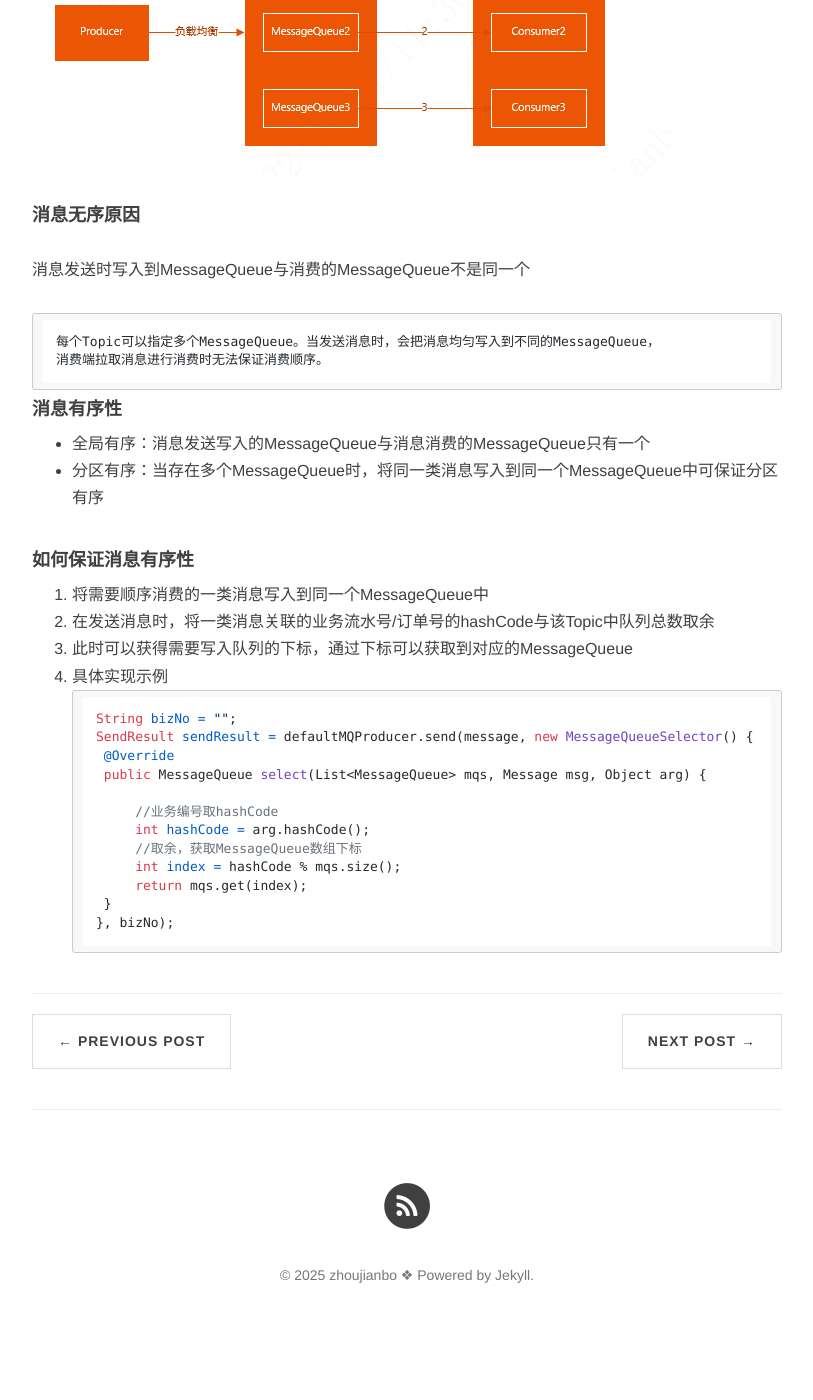
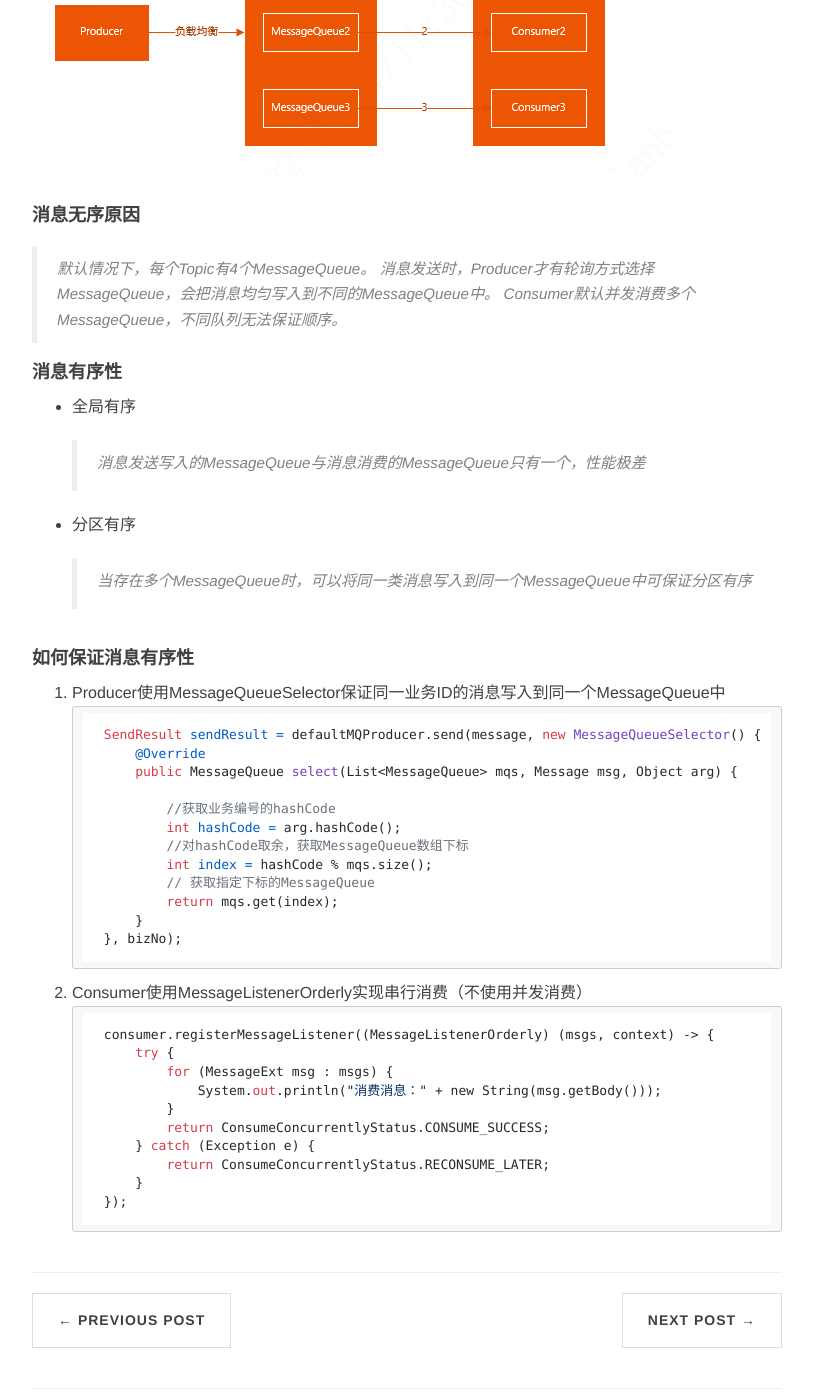
Before and after one commit to ZhouJianBoPro/ZhouJianBoPro.github.io, a Jekyll site: the page built from _posts/2022-08-25-RocketMQ消息有序性.md, in a window 1280 px wide and 1400 px high, scrolled down 611 px. Shown: the whole window, without its empty margins (233-1046 px from the left). Built offline with Jekyll 4.4.1, drawn with Linux system fonts in a browser that asks for light colours; nearby versions of some CDN libraries; comment, search, counter and statistics services are not loaded; before the commit the page ends 1963 px from its top, so only the background shows below that.

Commit message:
消息有序性

````diff
--- a/_posts/2022-08-25-RocketMQ消息有序性.md
+++ b/_posts/2022-08-25-RocketMQ消息有序性.md
@@ -9,31 +9,42 @@ tags: [rocketmq]
 ![消息流程图](/images/rocketmq-flow.png)
 
 #### 消息无序原因
-消息发送时写入到MessageQueue与消费的MessageQueue不是同一个
-```$xslt
-每个Topic可以指定多个MessageQueue。当发送消息时，会把消息均匀写入到不同的MessageQueue，
-消费端拉取消息进行消费时无法保证消费顺序。
-```
+> 默认情况下，每个Topic有4个MessageQueue。
+> 消息发送时，Producer才有轮询方式选择MessageQueue，会把消息均匀写入到不同的MessageQueue中。
+> Consumer默认并发消费多个MessageQueue，不同队列无法保证顺序。
+
 #### 消息有序性
-- 全局有序：消息发送写入的MessageQueue与消息消费的MessageQueue只有一个
-- 分区有序：当存在多个MessageQueue时，将同一类消息写入到同一个MessageQueue中可保证分区有序
+- 全局有序
+    > 消息发送写入的MessageQueue与消息消费的MessageQueue只有一个，性能极差
+- 分区有序
+    > 当存在多个MessageQueue时，可以将同一类消息写入到同一个MessageQueue中可保证分区有序
 
 #### 如何保证消息有序性
-1. 将需要顺序消费的一类消息写入到同一个MessageQueue中
-2. 在发送消息时，将一类消息关联的业务流水号/订单号的hashCode与该Topic中队列总数取余
-3. 此时可以获得需要写入队列的下标，通过下标可以获取到对应的MessageQueue
-4. 具体实现示例
-```java
-String bizNo = "";
-SendResult sendResult = defaultMQProducer.send(message, new MessageQueueSelector() {
-    @Override
-    public MessageQueue select(List<MessageQueue> mqs, Message msg, Object arg) {
+1. Producer使用MessageQueueSelector保证同一业务ID的消息写入到同一个MessageQueue中
+    ```java
+    SendResult sendResult = defaultMQProducer.send(message, new MessageQueueSelector() {
+        @Override
+        public MessageQueue select(List<MessageQueue> mqs, Message msg, Object arg) {
 
-        //业务编号取hashCode
-        int hashCode = arg.hashCode();
-        //取余，获取MessageQueue数组下标
-        int index = hashCode % mqs.size();
-        return mqs.get(index);
-    }
-}, bizNo);
-```
+            //获取业务编号的hashCode
+            int hashCode = arg.hashCode();
+            //对hashCode取余，获取MessageQueue数组下标
+            int index = hashCode % mqs.size();
+            // 获取指定下标的MessageQueue
+            return mqs.get(index);
+        }
+    }, bizNo);
+    ```
+2. Consumer使用MessageListenerOrderly实现串行消费（不使用并发消费）
+    ```java
+    consumer.registerMessageListener((MessageListenerOrderly) (msgs, context) -> {
+        try {
+            for (MessageExt msg : msgs) {
+                System.out.println("消费消息：" + new String(msg.getBody()));
+            }
+            return ConsumeConcurrentlyStatus.CONSUME_SUCCESS;
+        } catch (Exception e) {
+            return ConsumeConcurrentlyStatus.RECONSUME_LATER;
+        }
+    });
+    ```
````
